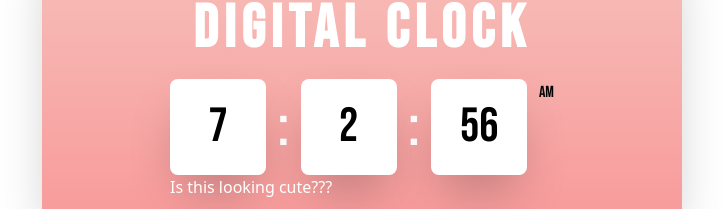
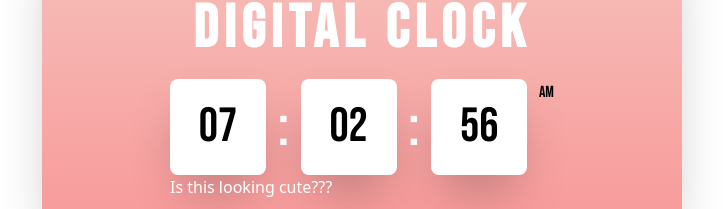
Before and after one commit to FixxooXD/DigitalClock.js, a website: page index.html in a window 1280 px wide. Shown: the part 133-342 px from the top of the page, without its empty margins (278-1001 px from the left). Drawn offline with Linux system fonts and the light colour scheme.

Commit message:
added some features

```diff
--- a/index.html
+++ b/index.html
@@ -83,6 +83,9 @@ filter: progid: DXImageTransform.Microsoft.gradient( startColorstr="#F89999", en
         if (hrs >=12) {
             am_pm = "PM";
         }
+     hrs = hrs < 10 ? "0" + hrs : hrs;
+    min = min < 10 ? "0" + min : min;
+    sec = sec < 10 ? "0" + sec : sec;
 
     hours.innerHTML = hrs;
     minutes.innerHTML = min;
```
